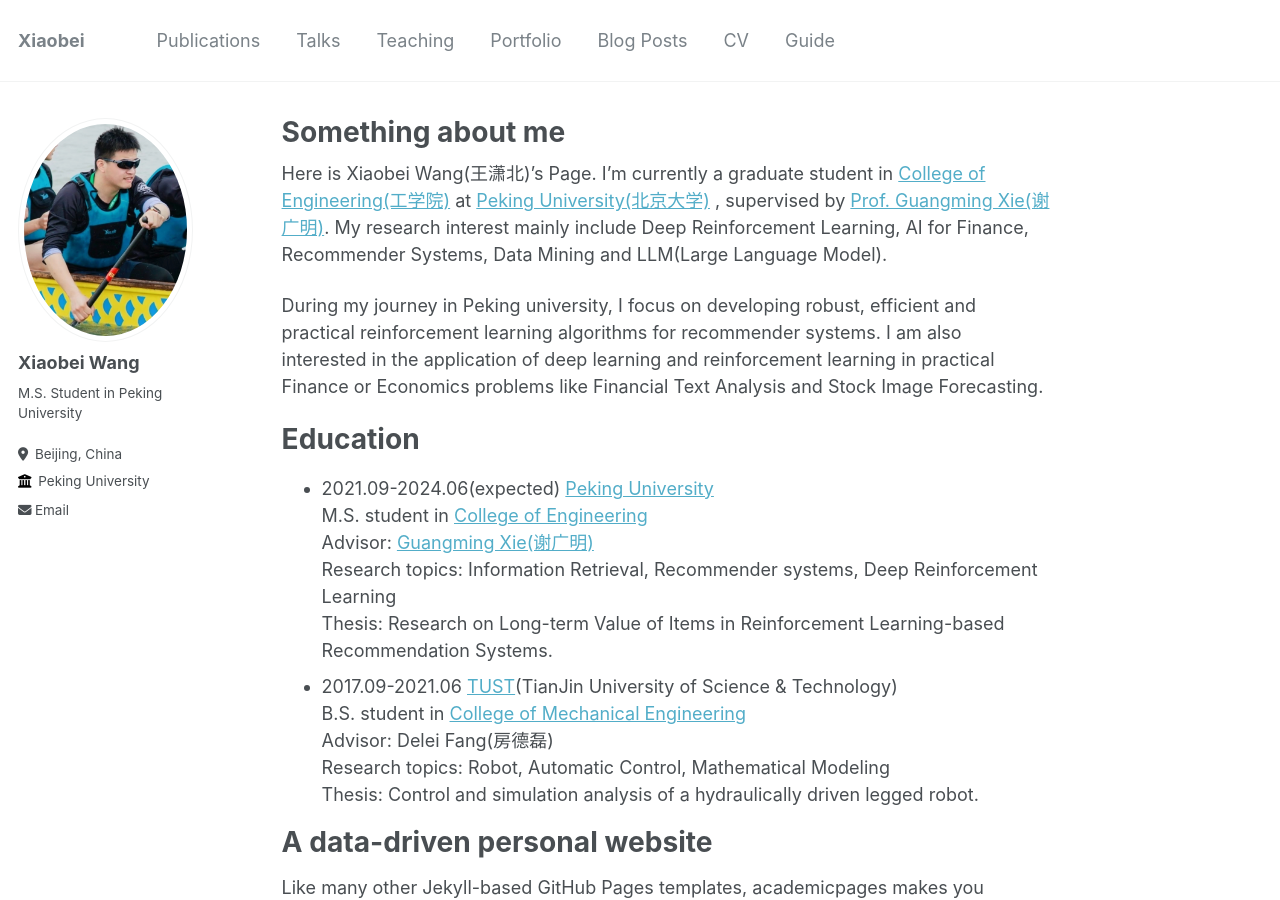
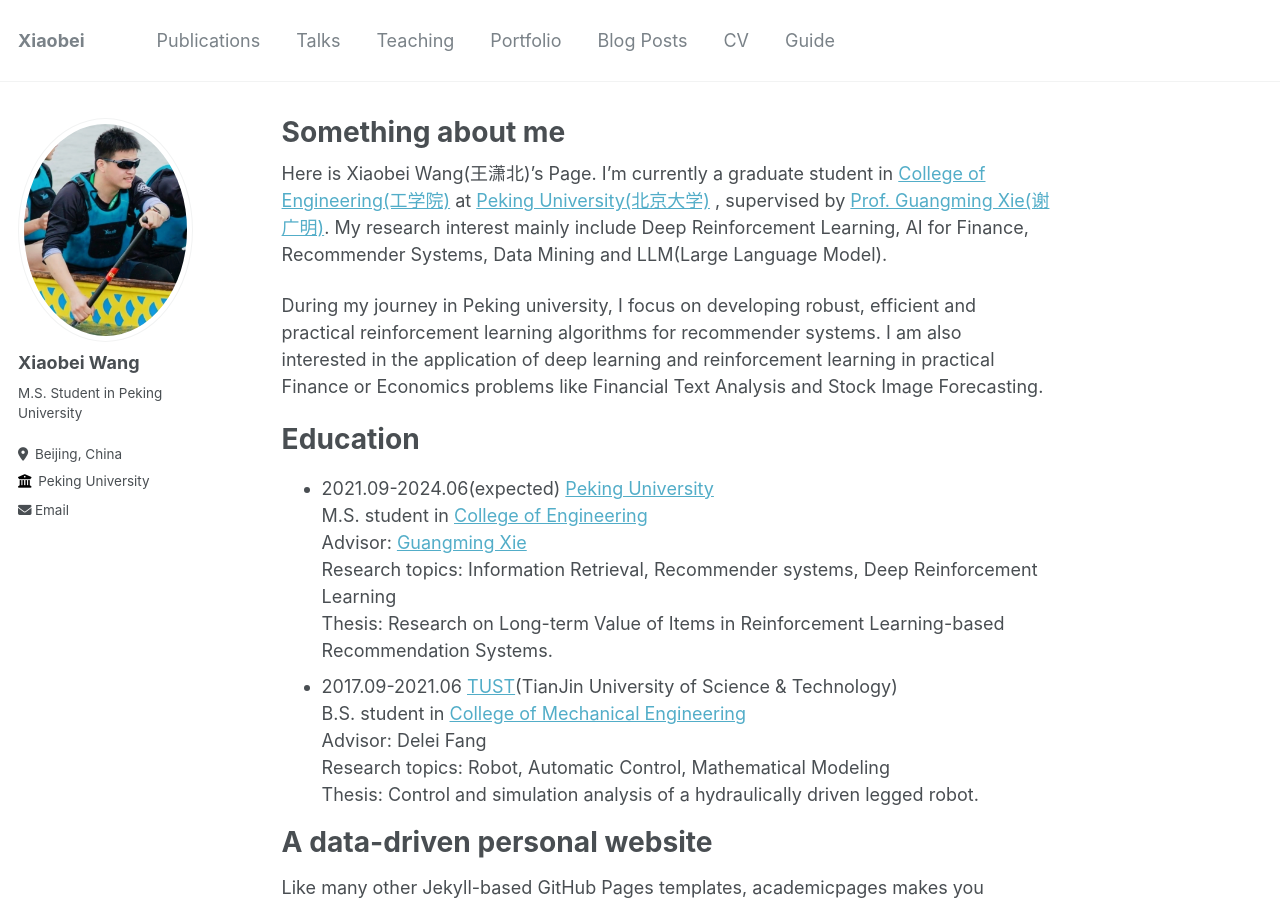
Before and after one commit to wangxiaobei822/wangxiaobei822.github.io, a Jekyll site: the page built from _pages/about.md, in a window 1280 px wide and 900 px high. Built offline with Jekyll 4.4.1, drawn with Linux system fonts in a browser that asks for light colours.

Commit message:
Update about.md

```diff
--- a/_pages/about.md
+++ b/_pages/about.md
@@ -15,12 +15,12 @@ Education
 ======
 - 2021.09-2024.06(expected)  [Peking University](https://www.pku.edu.cn/)<br>
  M.S. student in [College of Engineering](https://www.coe.pku.edu.cn/)<br>
- Advisor: [Guangming Xie(谢广明)](https://www.coe.pku.edu.cn/teaching/all_time/7139.html)<br>
+ Advisor: [Guangming Xie](https://www.coe.pku.edu.cn/teaching/all_time/7139.html)<br>
 Research topics: Information Retrieval, Recommender systems, Deep Reinforcement Learning<br>
 Thesis: Research on Long-term Value of Items in Reinforcement Learning-based Recommendation Systems.
 - 2017.09-2021.06 [TUST](https://www.tust.edu.cn/)(TianJin University of Science & Technology)<br>
   B.S. student in [College of Mechanical Engineering](https://jxxy.tust.edu.cn/)<br>
- Advisor: Delei Fang(房德磊)<br>
+ Advisor: Delei Fang<br>
 Research topics: Robot, Automatic Control, Mathematical Modeling<br>
 Thesis: Control and simulation analysis of a hydraulically driven legged robot.
 
```
